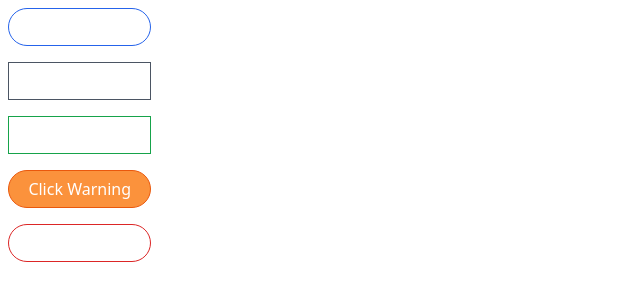
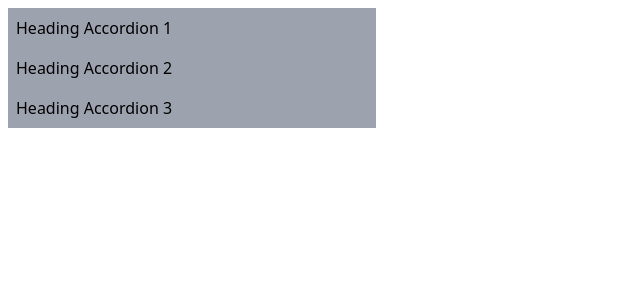
Before and after one commit to imrafay/hrb-components-routing, a React (Create React App) app: page / in a window 1280 px wide. Shown: the top 300 px of the page, without its empty margins (0-640 px from the left). Built offline with nearby package versions, Linux system fonts and the light colour scheme.

Commit message:
Created an accordion

```diff
--- a/src/App.js
+++ b/src/App.js
@@ -1,14 +1,8 @@
-import Button from "./components/Button";
+import AccordionPage from "./pages/AccordionPage";
 
 function App() {
   return (
-    <div className="inline-grid">
-      <Button primary rounded outline>Click Primary</Button>
-      <Button secondary outline>Click Secondary</Button>
-      <Button success outline>Click Success</Button>
-      <Button warning rounded>Click Warning</Button>
-      <Button danger outline rounded>Click Danger</Button>
-    </div>
+    <AccordionPage />
   );
 }
 
--- /dev/null
+++ b/src/components/Accordion.js
@@ -0,0 +1,31 @@
+import { useState } from "react";
+
+function Accordion({values}) {
+const [expendIndex,setExpendIndex] = useState(-1);
+
+  const handleClick = (_index) =>
+  {
+    if(_index === expendIndex){
+      setExpendIndex(-1);
+    }
+    else{
+      setExpendIndex(_index);
+    }
+  };
+
+  const result = values.map((item,index)=>{
+    const isExpended = index === expendIndex;
+      return (
+        <div key={index}>
+          <div className="flex bg-gray-400 borde border-gray-800 p-2 cursor-pointer" onClick={()=>handleClick(index)}>{item.label}</div>
+          {isExpended && <div className="flex bg-gray-200 borde border-b p-3">{item.content}</div>}
+        </div>
+      );
+    });
+
+    return (
+      <div className="w-96 p-2 rounded">{result}</div>
+    );
+  }
+
+export default Accordion;
--- /dev/null
+++ b/src/pages/AccordionPage.js
@@ -0,0 +1,26 @@
+import Accordion from "../components/Accordion";
+
+function AccordionPage() {
+    const values = [
+        {
+            label:"Heading Accordion 1",
+            content:"Heading Accordion 1Heading Accordion 1Heading Accordion 1Heading Accordion 1Heading Accordion 1Heading Accordion 1Heading Accordion 1"
+        },
+
+        {
+            label:"Heading Accordion 2",
+            content:"Heading Accordion 1Heading Accordion 1Heading Accordion 1Heading Accordion 1Heading Accordion 1Heading Accordion 1Heading Accordion 1"
+        },
+
+        {
+            label:"Heading Accordion 3",
+            content:"Heading Accordion 1Heading Accordion 1Heading Accordion 1Heading Accordion 1Heading Accordion 1Heading Accordion 1Heading Accordion 1"
+        },
+    ]
+
+    return (
+      <Accordion values={values}/>
+    );
+  }
+
+export default AccordionPage;
--- /dev/null
+++ b/src/pages/ButtonPage.js
@@ -0,0 +1,15 @@
+import Button from "../components/Button";
+
+function ButtonPage() {
+  return (
+    <div className="inline-grid">
+      <Button primary rounded outline>Click Primary</Button>
+      <Button secondary outline>Click Secondary</Button>
+      <Button success outline>Click Success</Button>
+      <Button warning rounded>Click Warning</Button>
+      <Button danger outline rounded>Click Danger</Button>
+    </div>
+  );
+}
+
+export default ButtonPage;
```
